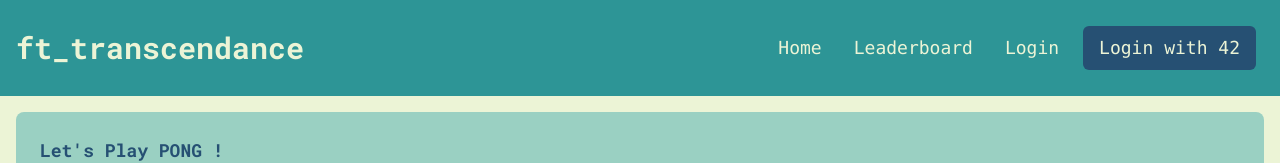
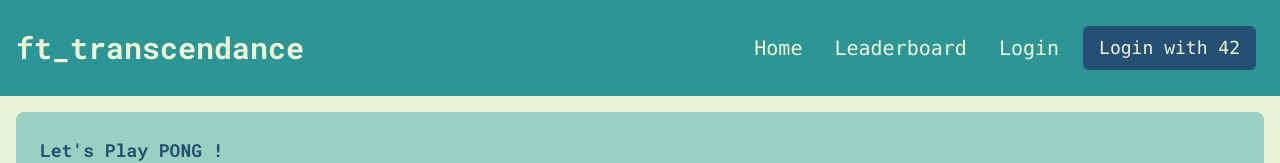
Before and after one commit to mcombeau/ft_transcendance, a React (Create React App) app in the folder frontend-app/: page / in a window 1280 px wide. Shown: the top 163 px of the page. Built offline with nearby package versions, Linux system fonts and the light colour scheme; no server answers.

Commit message:
adjust navbar text size on big screens

```diff
--- a/frontend-app/src/index.css
+++ b/frontend-app/src/index.css
@@ -21,7 +21,7 @@
 }
 
 .navlink {
-	@apply p-4 text-sm lg:text-lg;
+	@apply p-4 text-sm lg:text-xl;
 }
 
 .navlink-extended {
```
